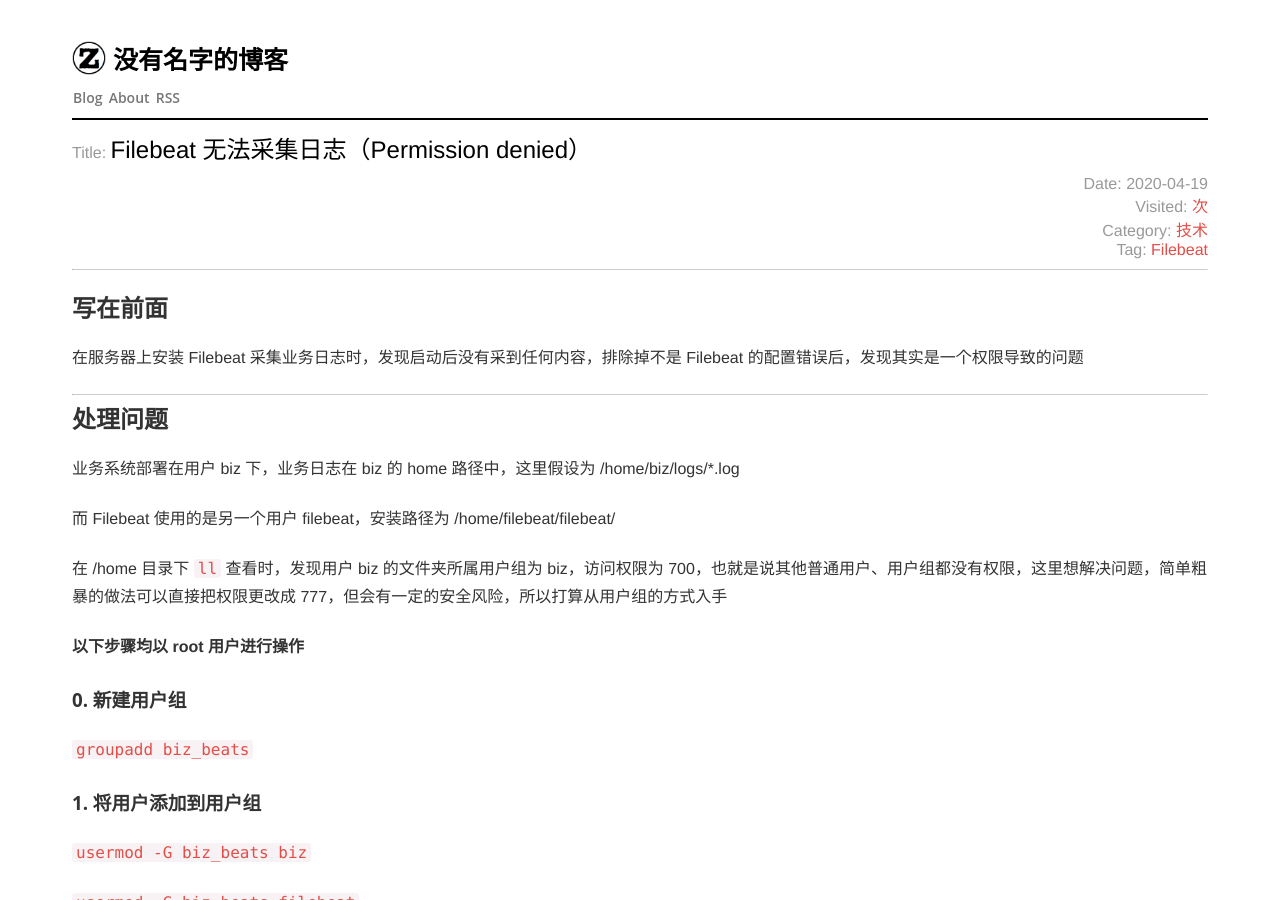
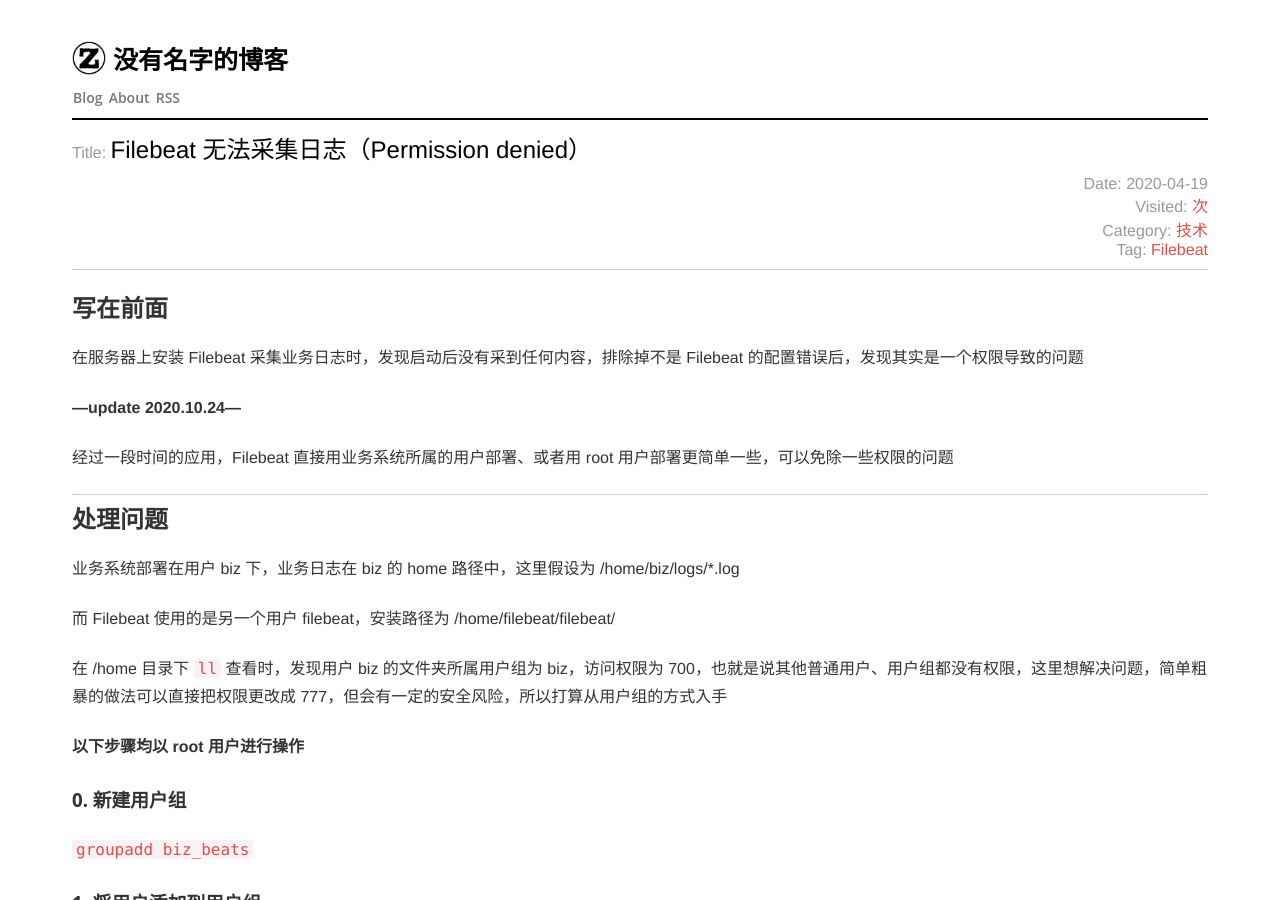
Before and after one commit to PriestTomb/PriestTomb.github.io, a Jekyll site: the page built from _posts/2020-04-19-filebeat-permission-denied.md, in a window 1280 px wide and 900 px high. Built offline with Jekyll 4.4.1, drawn with Linux system fonts in a browser that asks for light colours; nearby versions of some CDN libraries; comment, search, counter and statistics services are not loaded.

Commit message:
更新内容说明

```diff
--- a/_posts/2020-04-19-filebeat-permission-denied.md
+++ b/_posts/2020-04-19-filebeat-permission-denied.md
@@ -17,6 +17,10 @@ author:
 # 写在前面
 
 在服务器上安装 Filebeat 采集业务日志时，发现启动后没有采到任何内容，排除掉不是 Filebeat 的配置错误后，发现其实是一个权限导致的问题
+
+**---update 2020.10.24---**
+
+经过一段时间的应用，Filebeat 直接用业务系统所属的用户部署、或者用 root 用户部署更简单一些，可以免除一些权限的问题
 
 ---
 
```
